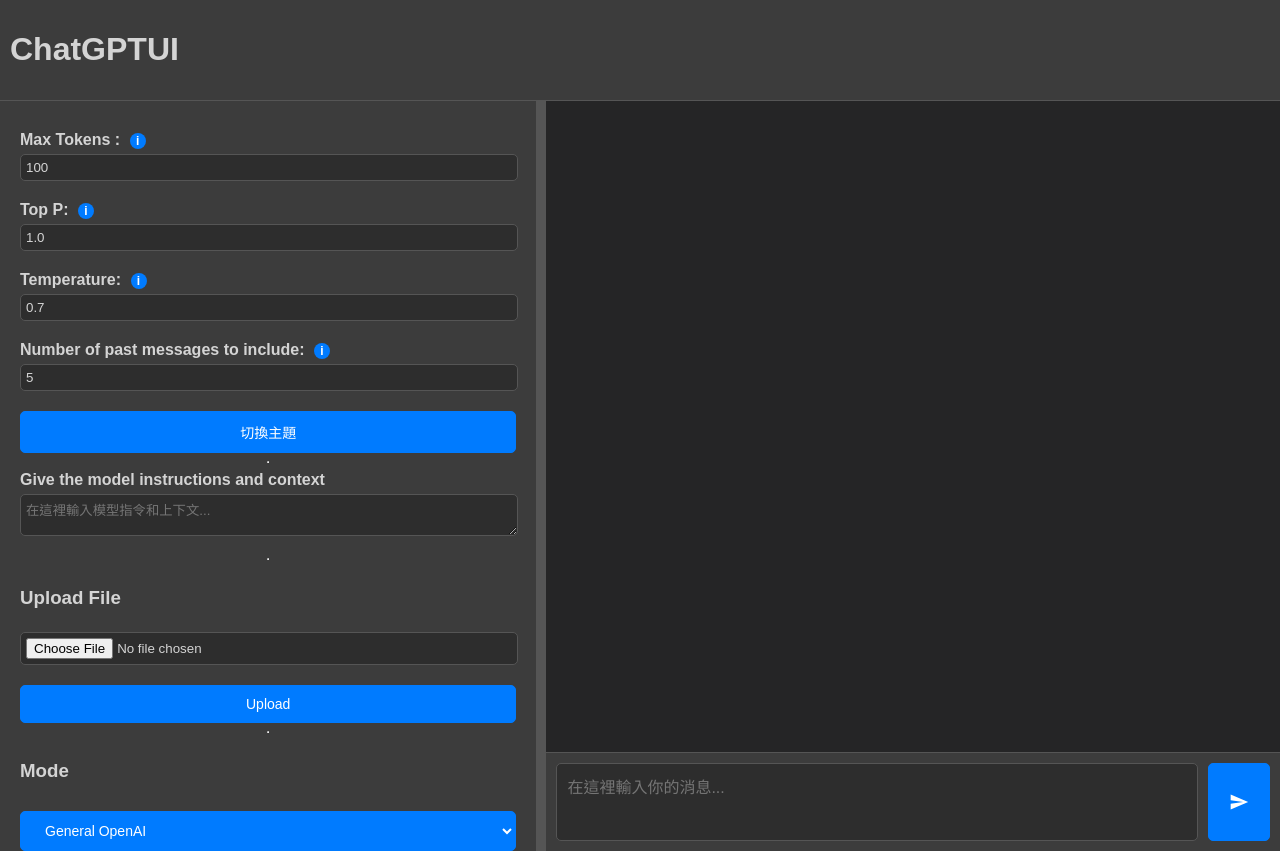
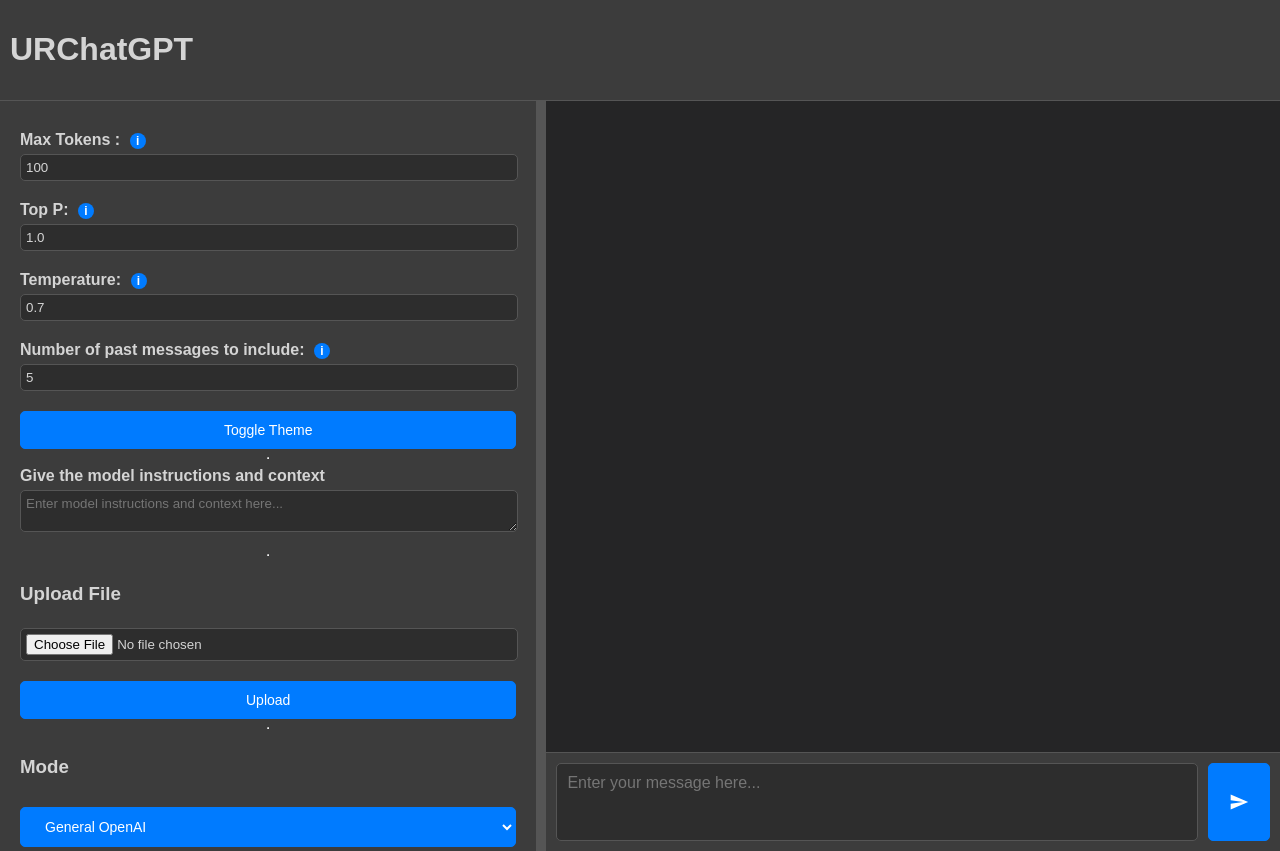
Before and after one commit to BSAqua/Azure_openai_with_customize_UI, a Flask app: page / in a window 1280 px wide. Run offline with Flask 3, Linux system fonts and the light colour scheme.

Commit message:
Update index.html

```diff
--- a/templates/index.html
+++ b/templates/index.html
@@ -3,48 +3,48 @@
 <head>
     <meta charset="UTF-8">
     <meta name="viewport" content="width=device-width, initial-scale=1.0">
-    <title>ChatGPT-Thi</title>
+    <title>URChatGPT</title>
     <link rel="stylesheet" href="{{ url_for('static', filename='css/styles.css') }}">
 </head>
 <body class="dark-theme">
     <div class="header">
-        <h1>ChatGPTUI</h1>
+        <h1>URChatGPT</h1>
     </div>
     <div class="container">
         <div class="settings" id="settings">
             <label for="max-tokens">Max Tokens :
                 <div class="tooltip-container">
                     <span class="tooltip-icon">i</span>
-                    <span class="tooltip-text">最小值為1，最大值為4096。可以回應的字數量。</span>
+                    <span class="tooltip-text">Minimum value is 1, maximum value is 4096. The number of tokens that can be responded.</span>
                 </div>
             </label>
             <input type="number" id="max-tokens" value="100" min="1" max="4096">
             <label for="top-p">Top P:
                 <div class="tooltip-container">
                     <span class="tooltip-icon">i</span>
-                    <span class="tooltip-text">範圍為0.0到1.0。降低Top P表示模型會產生更重複以及確定性的回應。增加溫度將導致更多未預期或創意的回應。</span>
+                    <span class="tooltip-text">Range is 0.0 to 1.0. Decreasing Top P means the model will generate more repetitive and deterministic responses. Increasing the temperature will lead to more unexpected or creative responses.</span>
                 </div>
             </label>
             <input type="number" id="top-p" value="1.0" step="0.1" min="0.0" max="1.0">
             <label for="temperature">Temperature:
                 <div class="tooltip-container">
                     <span class="tooltip-icon">i</span>
-                    <span class="tooltip-text">範圍為0.0到1.0。降低溫度表示模型會產生更重複以及確定性的回應。增加溫度將導致更多未預期或創意的回應。</span>
+                    <span class="tooltip-text">Range is 0.0 to 1.0. Decreasing the temperature means the model will generate more repetitive and deterministic responses. Increasing the temperature will lead to more unexpected or creative responses.</span>
                 </div>
             </label>
             <input type="number" id="temperature" value="0.7" step="0.1" min="0.0" max="1.0">
             <label for="message-count">Number of past messages to include:
                 <div class="tooltip-container">
                     <span class="tooltip-icon">i</span>
-                    <span class="tooltip-text">最小值為1，最大值為20。過去訊息數目。將此數字設定為 10 將會包含 5 個使用者查詢和 5 個系統回應。</span>
+                    <span class="tooltip-text">Minimum value is 1, maximum value is 20. Number of past messages. Setting this number to 10 will include 5 user queries and 5 system responses.</span>
                 </div>
             </label>
             <input type="number" id="message-count" value="5" min="1" max="20">
-            <button onclick="toggleTheme()">切換主題</button>
+            <button onclick="toggleTheme()">Toggle Theme</button>
             <hr>
             <div class="instructions-container">
                 <label for="model-instructions">Give the model instructions and context</label>
-                <textarea id="model-instructions" placeholder="在這裡輸入模型指令和上下文..."></textarea>
+                <textarea id="model-instructions" placeholder="Enter model instructions and context here..."></textarea>
             </div>
             <hr>
             <h3>Upload File</h3>
@@ -64,23 +64,23 @@
                     <div class="prompt-title">Start with a sample prompt</div>
                     <div class="prompt-buttons">
                         <div class="prompt-button" onclick="usePrompt('我可以問關於什麼的問題?')">
-                            想知道什麼
-                            <span>可以問什麼問題?</span>
+                            Want to know what
+                            <span>What questions can I ask?</span>
                         </div>
                         <div class="prompt-button" onclick="usePrompt('這裡有什麼相關的資料?')">
-                            不知道這裡面的資料有什麼
-                            <span>這裡有什麼相關的資料</span>
+                            Don't know what data is available here
+                            <span>What relevant data is available here?</span>
                         </div>
                         <div class="prompt-button" onclick="usePrompt('還沒想到有什麼預設prompt.....')">
                             ????
-                            <span>還沒想到可以放什麼prompt....</span>
+                            <span>Haven't thought of any default prompts yet....</span>
                         </div>
                     </div>
                 </div>
-                <!-- 對話消息會顯示在這裡 -->
+                <!-- Chat messages will be displayed here -->
             </div>
             <div class="input-container">
-                <textarea id="user-input" placeholder="在這裡輸入你的消息..." onkeydown="if(event.key === 'Enter' && !event.shiftKey) { sendMessage(); event.preventDefault(); }"></textarea>
+                <textarea id="user-input" placeholder="Enter your message here..." onkeydown="if(event.key === 'Enter' && !event.shiftKey) { sendMessage(); event.preventDefault(); }"></textarea>
                 <button id="send-button" onclick="sendMessage()">
                     <svg viewBox="0 0 24 24">
                         <path d="M2 21l21-9L2 3v7l15 2-15 2z"/>
```
